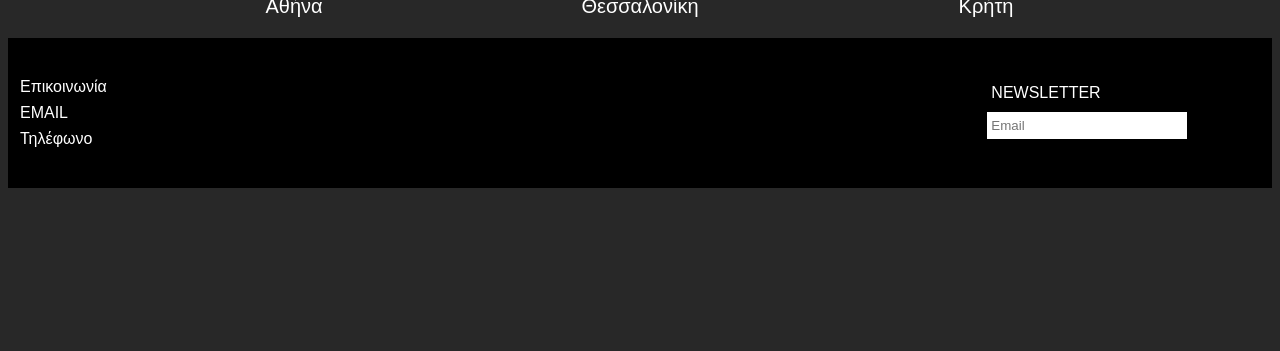
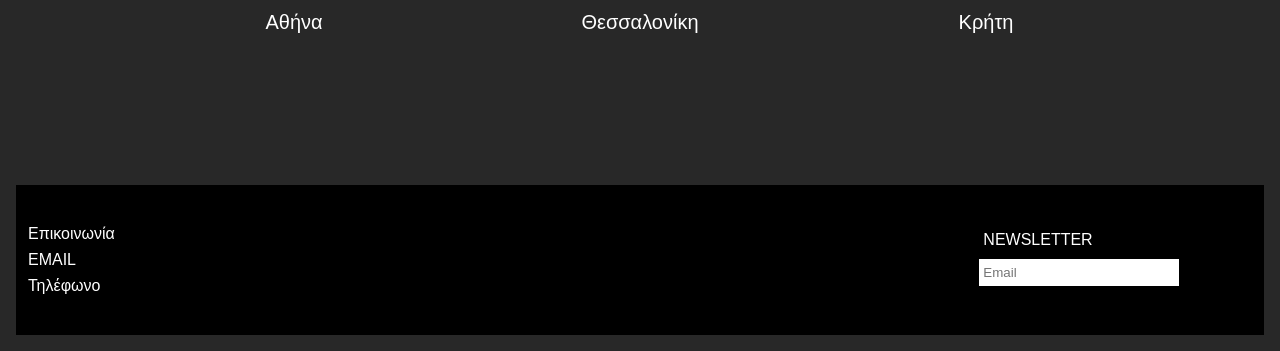
Before and after one commit to SlowGahnoo/Website-Gym-Franchise-, a Flask app: page /gyms in a window 1280 px wide. Shown: the part 455-806 px from the top of the page. Before the commit the page ends 643 px from the top, so only its background shows below. Run offline with Flask 2, Linux system fonts and the light colour scheme.

Commit message:
Fixed the position of footer

```diff
--- a/src/static/css/style.css
+++ b/src/static/css/style.css
@@ -4,3 +4,14 @@
 	color:white;
 	background-color: #282828;
 }
+
+.flex-wrapper {
+	display: flex;
+	min-height: 90vh;
+	flex-direction: column;
+	justify-content: flex-start;
+}
+
+.footer {
+	margin-top: auto;
+}
--- a/src/templates/layout.html
+++ b/src/templates/layout.html
@@ -7,9 +7,10 @@
 		<link href="{{ url_for('static', filename='css/style.css') }}" rel="stylesheet">
 	</head>
 	<body>
-		{% include "nav.html" %}
-		{% block content %}
-		{% endblock %}
-		{% include "footer.html" %}
+		<div class="flex-wrapper">
+			<div class="navbar">{% include "nav.html" %}</div>
+			<div class="content">{% block content %}{% endblock %}</div>
+			<div class="footer">{% include "footer.html" %}</div>
+		</div>
 	</body>
 </html>
```
